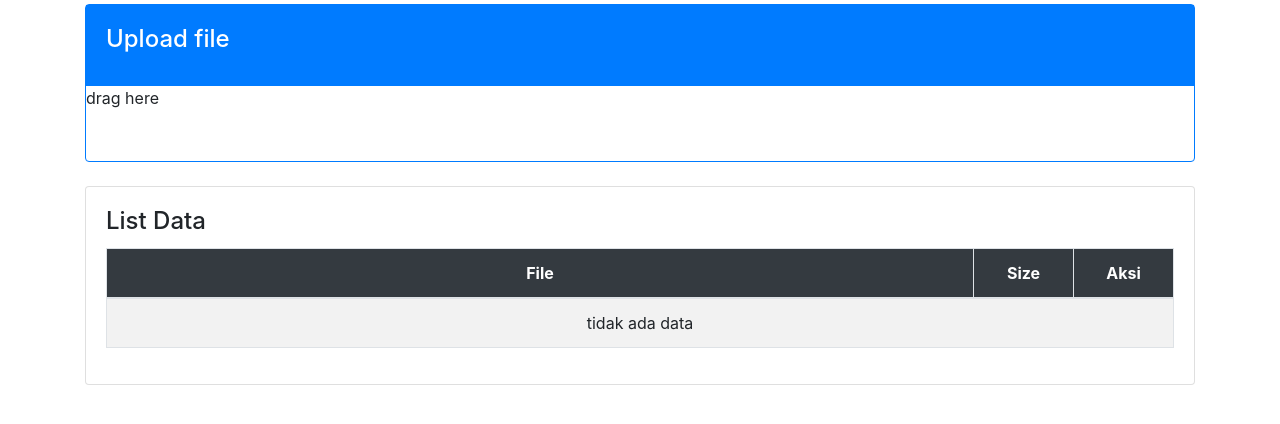
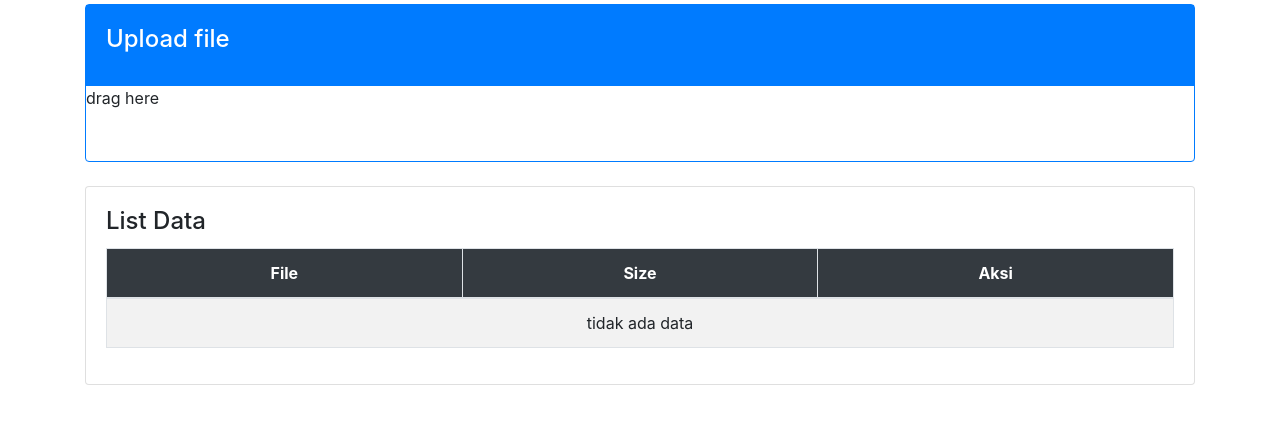
Before and after one commit to adnangomugomu/server-transfer-file, a CodeIgniter app: page /database/ in a window 1280 px wide. Shown: the part 277-701 px from the top of the page. Run offline with CodeIgniter, Linux system fonts and the light colour scheme; data that the repository does not hold is empty; some libraries are stand-ins or nearby versions.

Commit message:
update table

```diff
--- a/application/views/home/index.php
+++ b/application/views/home/index.php
@@ -57,8 +57,8 @@
                                 <thead class="bg-dark text-white">
                                     <tr>
                                         <th class="text-center">File</th>
-                                        <th style="width: 100px;" class="text-center">Size</th>
-                                        <th style="width: 100px;" class="text-center">Aksi</th>
+                                        <th class="text-center">Size</th>
+                                        <th class="text-center">Aksi</th>
                                     </tr>
                                 </thead>
                                 <tbody>
```
Also changed, not shown: 1 other file.
